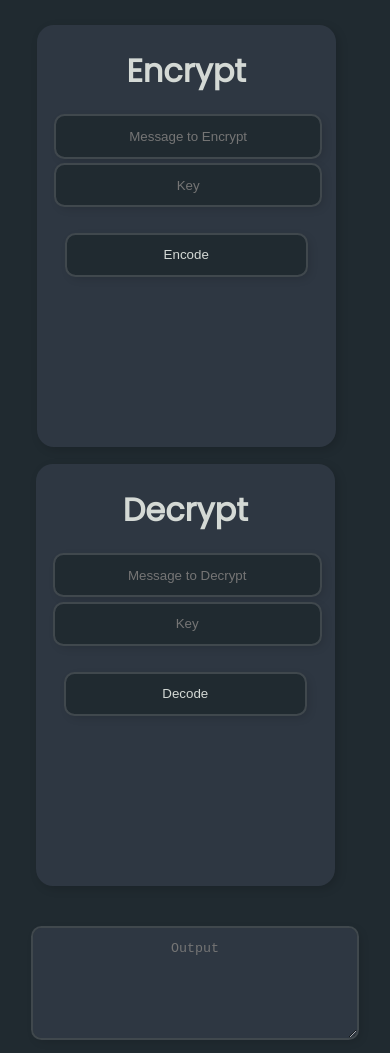
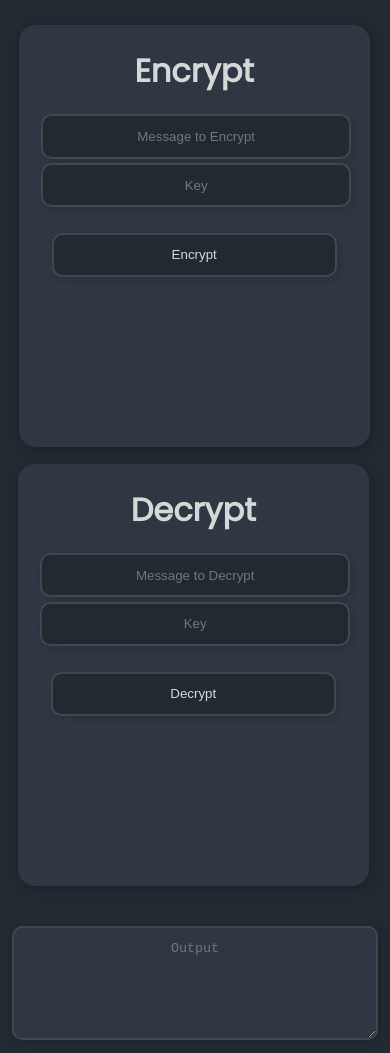
Before and after one commit to theofficialelias/EncryptionSite, a plain HTML site: page index.html in a window 390 px wide. Drawn offline with Linux system fonts and the light colour scheme.

Commit message:
Bug Fix's

```diff
--- a/index.css
+++ b/index.css
@@ -86,18 +86,18 @@ textarea {
     width: 80%;
   }
   textarea {
-    width: 80%;
+    width: 90%;
   }
   input {
     width: 80%;
   }
   .container {
     grid-template-columns: repeat(1, 1fr);
-    width: 100%;
+    width: 100vw;
     column-gap: 0vw;
   }
   .box {
-    width: 80%;
+    width: 90%;
     margin-bottom: 2vh;
     margin-right: 5vw;
   }
--- a/index.html
+++ b/index.html
@@ -37,7 +37,7 @@
           placeholder="Key"
         />
         <br />
-        <button onclick="encode()">Encode</button>
+        <button onclick="encode()">Encrypt</button>
       </div>
       <div class="decode box">
         <h1>Decrypt</h1>
@@ -54,7 +54,7 @@
           placeholder="Key"
         />
         <br />
-        <button onclick="decode()">Decode</button>
+        <button onclick="decode()">Decrypt</button>
       </div>
     </div>
     <textarea name="output" id="output" placeholder="Output"></textarea>
```
